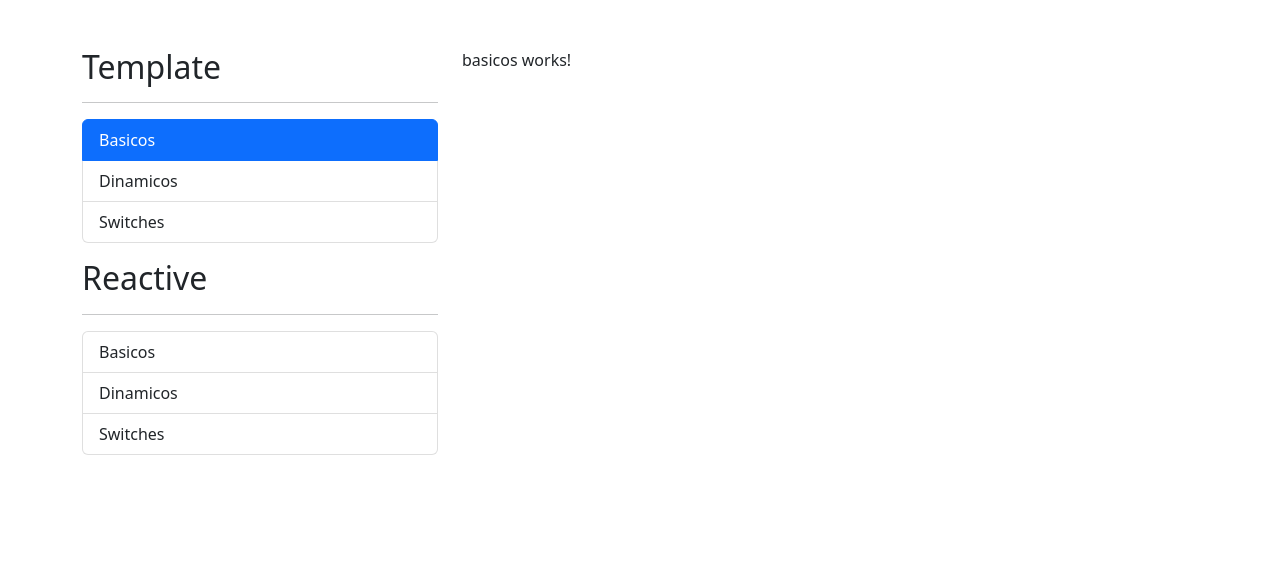
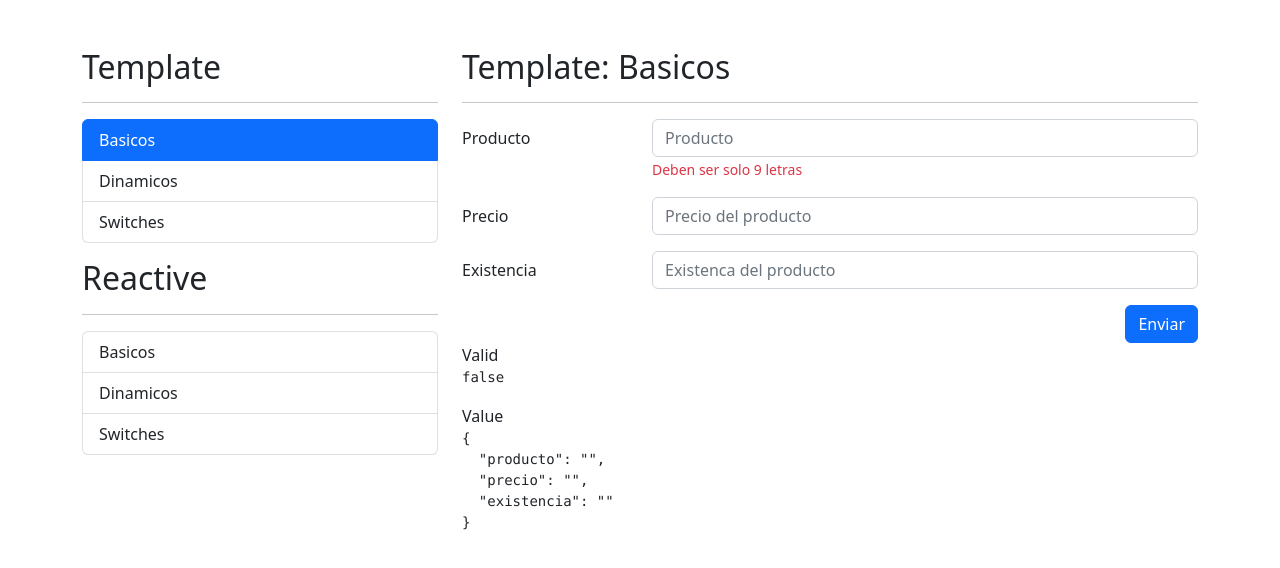
Before and after one commit to vargas0912/formulariosApp, an Angular app: page /template/basicos in a window 1280 px wide. Shown: the top 568 px of the page. Built offline with nearby package versions, Linux system fonts and the light colour scheme.

Commit message:
Add form Module

```diff
--- a/src/app/template/basicos/basicos.component.html
+++ b/src/app/template/basicos/basicos.component.html
@@ -1,3 +1,73 @@
-<p>
-  basicos works!
-</p>
+<h2>Template: Basicos</h2>
+<hr>
+
+<div class="row">
+  <div class="col">
+    <form (ngSubmit)="save(myForm)" #myForm="ngForm">
+      <!-- Campo de producto -->
+      <div class="mb-3 row">
+        <label class="col-sm-3 col-form-label">Producto</label>
+        <div class="col-sm-9">
+          <input type="text"
+            class="form-control"
+            placeholder="Producto"
+            ngModel
+            name="producto"
+            autocomplete="off"
+            required
+          >
+          <span class="form-text text-danger">Deben ser solo 9 letras</span>
+        </div>
+      </div>
+
+      <!-- Campo de Precio -->
+      <div class="mb-3 row">
+        <label class="col-sm-3 col-form-label">Precio</label>
+        <div class="col-sm-9">
+          <input type="number"
+            class="form-control"
+            placeholder="Precio del producto"
+            ngModel
+            name="precio"
+            required
+          >
+        </div>
+      </div>
+
+       <!-- Campo de existencia -->
+       <div class="mb-3 row">
+        <label class="col-sm-3 col-form-label">Existencia</label>
+        <div class="col-sm-9">
+          <input type="number"
+            class="form-control"
+            placeholder="Existenca del producto"
+            ngModel
+            name="existencia"
+            required
+          >
+        </div>
+      </div>
+
+
+      <div class="row">
+        <div class="col">
+          <button type="submit" class="btn btn-primary float-end">
+              Enviar
+          </button>
+
+        </div>
+      </div>
+
+    </form>
+  </div>
+</div>
+
+<div class="row">
+  <div class="col">
+    <span>Valid</span>
+    <pre>{{ myForm.valid }}</pre>
+
+    <span>Value</span>
+    <pre>{{ myForm.value | json }}</pre>
+  </div>
+</div>
--- a/src/app/template/basicos/basicos.component.ts
+++ b/src/app/template/basicos/basicos.component.ts
@@ -1,4 +1,5 @@
 import { Component, OnInit } from '@angular/core';
+import { NgForm } from '@angular/forms';
 
 @Component({
   selector: 'app-basicos',
@@ -11,4 +12,9 @@ export class BasicosComponent implements OnInit {
   ngOnInit() {
   }
 
+  save(myForm: NgForm){
+    console.log(myForm.value );
+
+  }
+
 }
--- a/src/app/template/template.module.ts
+++ b/src/app/template/template.module.ts
@@ -1,5 +1,6 @@
 import { NgModule } from '@angular/core';
 import { CommonModule } from '@angular/common';
+import { FormsModule } from '@angular/forms';
 
 import { TemplateRoutingModule } from './template-routing.module';
 
@@ -11,6 +12,7 @@ import { SwitchesComponent }    from './switches/switches.component';
 @NgModule({
   imports: [
     CommonModule,
+    FormsModule,
     TemplateRoutingModule
   ],
   declarations: [
```
